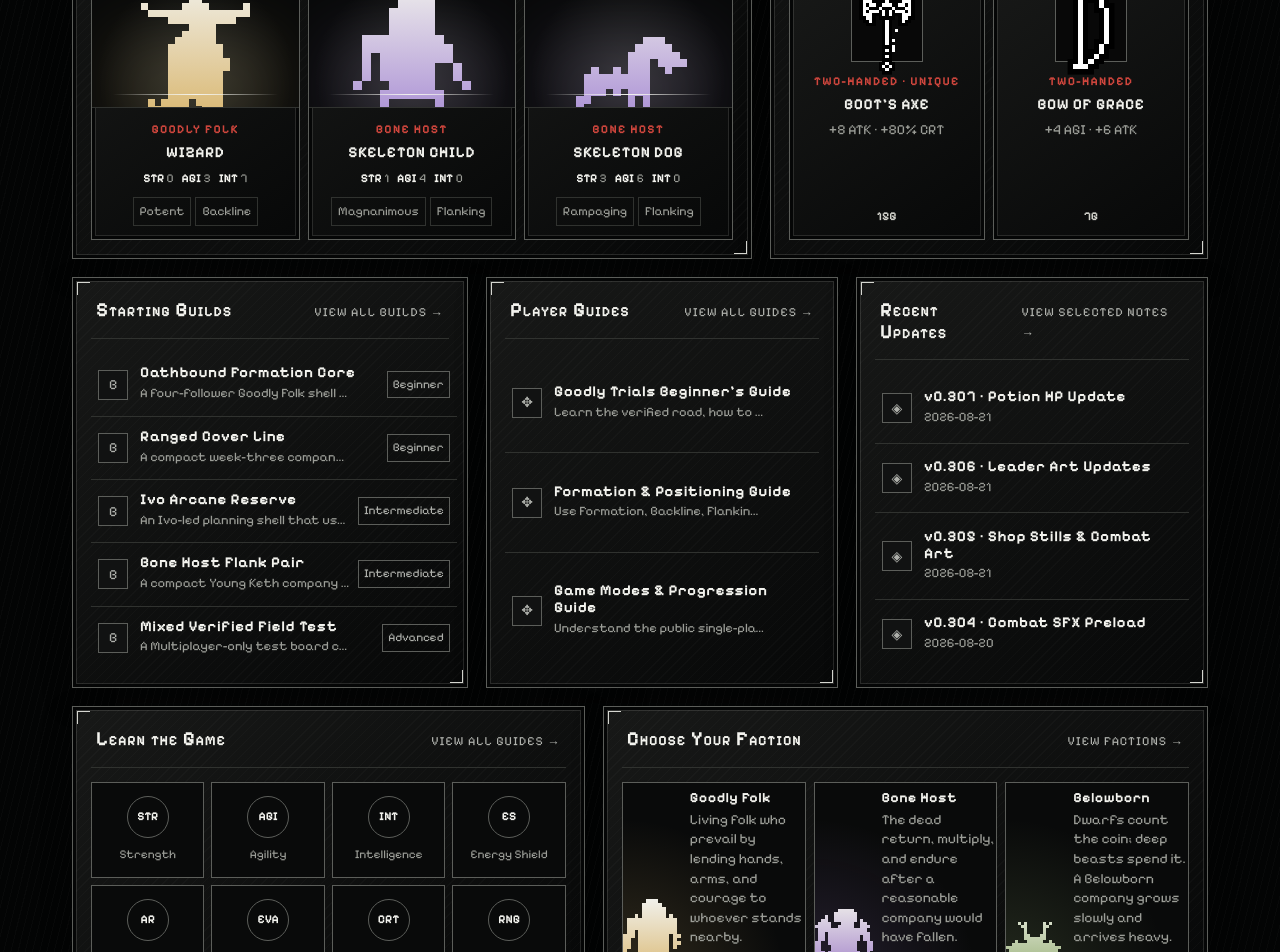
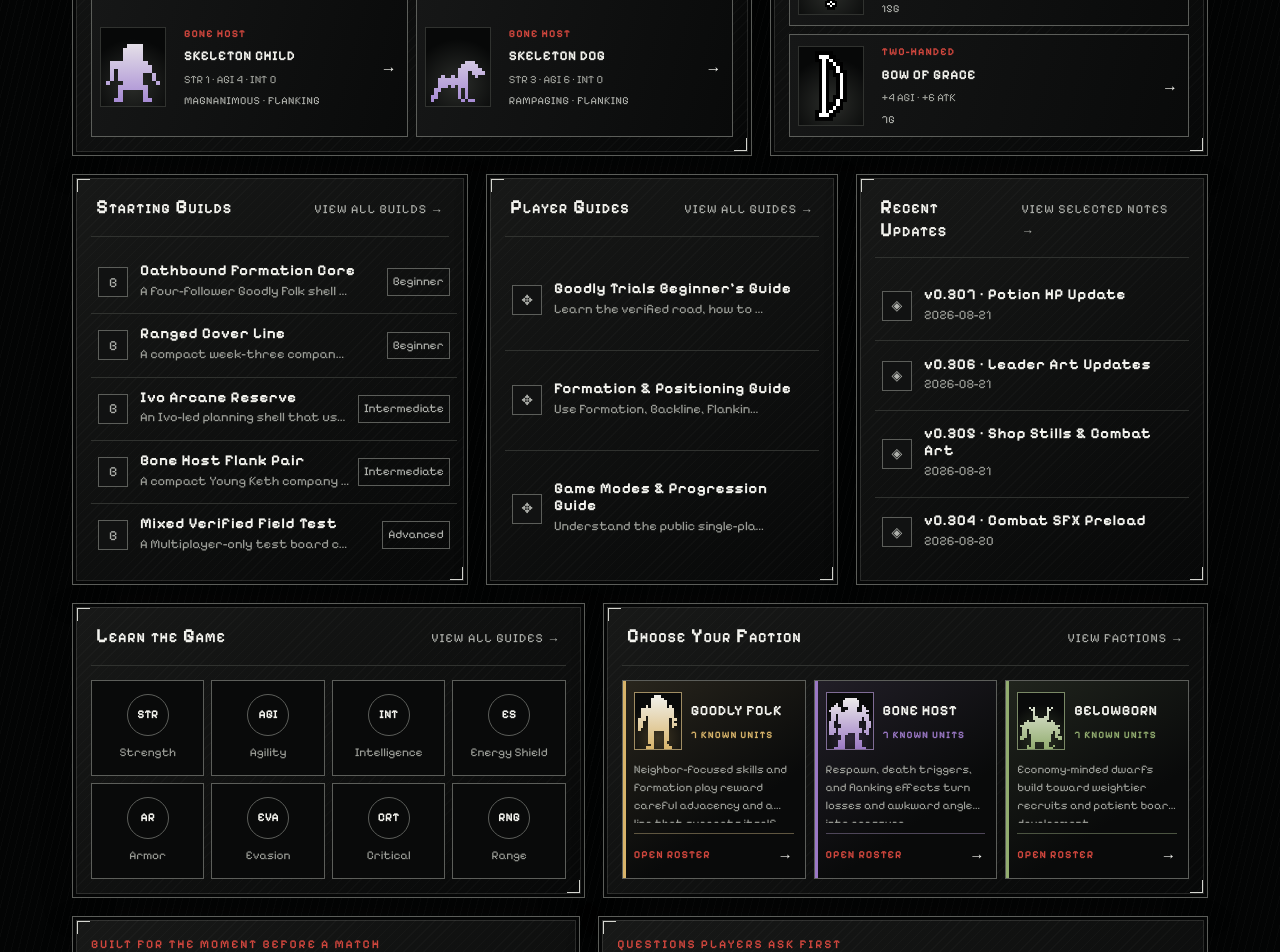
Before and after one commit to wanghuan072/Goodly-Trials, a Next.js app: page / in a window 1280 px wide. Shown: the part 1380-2332 px from the top of the page. Built offline with nearby package versions, Linux system fonts and the light colour scheme.

Commit message:
Refine home showcase and faction cards

```diff
--- a/src/page/home/HomePage.tsx
+++ b/src/page/home/HomePage.tsx
@@ -1,9 +1,7 @@
 import type { CSSProperties, ReactNode } from "react";
 import Image from "next/image";
 import Link from "next/link";
-import ItemCard from "@/components/content/ItemCard";
 import HeroVideo from "@/page/home/HeroVideo";
-import UnitCard from "@/components/content/UnitCard";
 import UnitSprite from "@/components/content/UnitSprite";
 import {
   builds,
@@ -13,6 +11,7 @@ import {
   units,
   updates,
 } from "@/lib/data/game-content";
+import type { Item, Unit } from "@/types/content";
 import styles from "@/style/page/home/home.module.css";
 
 const archiveLinks = [
@@ -79,6 +78,48 @@ function PanelTitle({
       <h2>{children}</h2>
       {href && link && <Link href={href}>{link} →</Link>}
     </header>
+  );
+}
+
+function HomeUnitEntry({ unit }: { unit: Unit }) {
+  return (
+    <Link className={styles.referenceEntry} href={`/wiki/units/${unit.slug}`}>
+      <span className={`${styles.referenceArt} ${styles.unitReferenceArt}`}>
+        <UnitSprite src={unit.image} color={unit.accent} />
+      </span>
+      <span className={styles.referenceCopy}>
+        <small>{unit.faction}</small>
+        <strong>{unit.name}</strong>
+        <span>STR {unit.stats.str} · AGI {unit.stats.agi} · INT {unit.stats.int}</span>
+        <em>{unit.trait.name} · {unit.tactic.name}</em>
+      </span>
+      <span className={styles.referenceArrow} aria-hidden="true">→</span>
+    </Link>
+  );
+}
+
+function HomeItemEntry({ item }: { item: Item }) {
+  const artworkPending = item.image.endsWith("item-data-pending.svg");
+
+  return (
+    <Link className={styles.referenceEntry} href={`/wiki/gear/${item.slug}`}>
+      <span className={`${styles.referenceArt} ${styles.itemReferenceArt}`}>
+        <Image
+          src={item.image}
+          alt={artworkPending ? `${item.name} artwork pending` : `${item.name} official game icon`}
+          width={62}
+          height={62}
+          unoptimized={item.image.endsWith(".gif")}
+        />
+      </span>
+      <span className={styles.referenceCopy}>
+        <small>{item.type}</small>
+        <strong>{item.name}</strong>
+        <span>{item.effects.slice(0, 2).join(" · ")}</span>
+        <em>{item.cost === undefined ? "Cost not published" : `${item.cost}G`}</em>
+      </span>
+      <span className={styles.referenceArrow} aria-hidden="true">→</span>
+    </Link>
   );
 }
 
@@ -214,9 +255,9 @@ export default function HomePage() {
             <PanelTitle href="/wiki/units" link="View unit cards">
               Unit Cards
             </PanelTitle>
-            <div className={styles.unitGrid}>
+            <div className={`${styles.referenceList} ${styles.unitReferenceList}`}>
               {units.map((unit) => (
-                <UnitCard key={unit.slug} unit={unit} />
+                <HomeUnitEntry key={unit.slug} unit={unit} />
               ))}
             </div>
           </div>
@@ -224,9 +265,9 @@ export default function HomePage() {
             <PanelTitle href="/wiki/gear" link="Browse examples">
               Gear You Can Check
             </PanelTitle>
-            <div className={styles.itemGrid}>
+            <div className={`${styles.referenceList} ${styles.itemReferenceList}`}>
               {items.slice(0, 4).map((item) => (
-                <ItemCard key={item.slug} item={item} />
+                <HomeItemEntry key={item.slug} item={item} />
               ))}
             </div>
           </div>
@@ -307,20 +348,28 @@ export default function HomePage() {
             <div className={styles.factionGrid}>
               {factions.map((faction) => (
                 <Link
+                  className={styles.factionDossier}
                   key={faction.slug}
                   href={`/wiki/factions/${faction.slug}`}
                   style={{ "--faction": faction.accent } as CSSProperties}
                 >
-                  <UnitSprite
-                    src={faction.image}
-                    color={faction.accent}
-                    large
-                  />
-                  <div>
-                    <h3>{faction.name}</h3>
-                    <p>{faction.summary}</p>
-                    <span>Explore →</span>
-                  </div>
+                  <span className={styles.factionDossierHead}>
+                    <span className={styles.factionMark}>
+                      <UnitSprite
+                        src={faction.image}
+                        color={faction.accent}
+                        large
+                      />
+                    </span>
+                    <span>
+                      <strong>{faction.name}</strong>
+                      <small>{faction.roster.length} known units</small>
+                    </span>
+                  </span>
+                  <span className={styles.factionPitch}>{faction.playstyle}</span>
+                  <span className={styles.factionAction}>
+                    Open roster <b aria-hidden="true">→</b>
+                  </span>
                 </Link>
               ))}
             </div>
--- a/src/style/page/home/home.module.css
+++ b/src/style/page/home/home.module.css
@@ -311,9 +311,43 @@
 .tierRows :global([class*="sprite"]) { width: 39px; height: 42px; border: 1px solid var(--border-bronze); background-color: var(--sprite-color); }
 .tierNote { margin: 8px 4px 2px; color: var(--text-muted); font-size: 0.75rem; line-height: 1.35; }
 .showcaseRow { grid-template-columns: minmax(0, 1.55fr) minmax(320px, 1fr); }
-.unitGrid, .itemGrid { display: grid; flex: 1; gap: 8px; align-items: stretch; }
-.unitGrid { grid-template-columns: repeat(3, 1fr); }
-.itemGrid { grid-template-columns: repeat(2, 1fr); }
+.referenceList { display: grid; flex: 1; gap: 8px; align-content: stretch; }
+.unitReferenceList { grid-template-columns: repeat(2, minmax(0, 1fr)); grid-template-rows: repeat(3, minmax(0, 1fr)); }
+.itemReferenceList { grid-template-columns: 1fr; }
+.referenceEntry {
+  display: grid;
+  min-height: 98px;
+  grid-template-columns: 74px minmax(0, 1fr) auto;
+  align-items: center;
+  gap: 10px;
+  padding: 8px 10px 8px 8px;
+  border: 1px solid var(--border-bronze);
+  background: linear-gradient(105deg, #161717, #090a0a);
+  transition: border-color .16s ease, background .16s ease, transform .16s ease;
+}
+.referenceEntry:hover {
+  border-color: var(--gold-bright);
+  background: linear-gradient(105deg, #222422, #101111);
+  box-shadow: inset 3px 0 var(--accent-red);
+  transform: translateX(2px);
+}
+.referenceArt {
+  display: grid;
+  width: 66px;
+  height: 80px;
+  place-items: center;
+  overflow: hidden;
+  border: 1px solid var(--border-soft);
+  background: radial-gradient(circle at 50% 72%, #2b2d2a, #070808 70%);
+}
+.unitReferenceArt :global(.unit-sprite) { width: 54px; height: 70px; }
+.itemReferenceArt img { width: 48px; height: 48px; object-fit: contain; image-rendering: pixelated; transform: scale(1.45); }
+.referenceCopy { display: grid; min-width: 0; gap: 3px; }
+.referenceCopy small { color: var(--accent-red); font-size: .66rem; font-weight: 700; letter-spacing: .1em; text-transform: uppercase; }
+.referenceCopy strong { overflow: hidden; color: var(--parchment); font-size: .84rem; letter-spacing: .035em; text-overflow: ellipsis; text-transform: uppercase; white-space: nowrap; }
+.referenceCopy > span { overflow: hidden; color: var(--text-muted); font-size: .7rem; text-overflow: ellipsis; white-space: nowrap; }
+.referenceCopy em { overflow: hidden; color: var(--gold); font-size: .68rem; font-style: normal; letter-spacing: .035em; text-overflow: ellipsis; text-transform: uppercase; white-space: nowrap; }
+.referenceArrow { color: var(--gold-bright); font-family: var(--font-display); font-size: 1rem; }
 .threeColumns { grid-template-columns: 1.08fr .96fr .96fr; }
 .linkList { display: grid; flex: 1; align-content: stretch; }
 .linkList > a {
@@ -381,23 +415,81 @@
   grid-template-columns: repeat(3, 1fr);
   gap: 8px;
 }
-.factionGrid > a {
+.factionDossier {
   --faction: var(--gold);
   display: grid;
-  min-height: 118px;
-  grid-template-columns: 62px 1fr;
-  align-items: center;
-  gap: 5px;
+  min-height: 178px;
+  grid-template-rows: auto 1fr auto;
+  gap: 10px;
+  padding: 11px;
   overflow: hidden;
   border: 1px solid var(--border-bronze);
   background:
-    radial-gradient(circle at left bottom, color-mix(in srgb, var(--faction) 20%, transparent), transparent 60%),
-    #090a0a;
+    linear-gradient(145deg, color-mix(in srgb, var(--faction) 12%, #111212), #090a0a 66%);
+  box-shadow: inset 3px 0 var(--faction);
+  transition: border-color .16s ease, background .16s ease, transform .16s ease;
 }
-.factionGrid > a > span { width: 58px; height: 82px; align-self: end; }
-.factionGrid h3 { color: var(--gold-bright); font-size: 0.875rem; }
-.factionGrid p { margin-top: 4px; color: var(--text-muted); font-size: 14px; line-height: 1.4; }
-.factionGrid div > span { display: block; margin-top: 7px; color: var(--accent-red); font-size: 0.75rem; text-transform: uppercase; }
+.factionDossier:hover {
+  border-color: var(--faction);
+  background: linear-gradient(145deg, color-mix(in srgb, var(--faction) 20%, #151616), #0c0d0d 66%);
+  transform: translateY(-2px);
+}
+.factionDossierHead {
+  display: grid;
+  grid-template-columns: 48px minmax(0, 1fr);
+  align-items: center;
+  gap: 9px;
+}
+.factionMark {
+  display: grid;
+  width: 48px;
+  height: 58px;
+  place-items: end center;
+  overflow: hidden;
+  border: 1px solid color-mix(in srgb, var(--faction) 55%, var(--border-bronze));
+  background: radial-gradient(circle at 50% 80%, color-mix(in srgb, var(--faction) 26%, transparent), transparent 66%), #090a0a;
+}
+.factionMark :global(.unit-sprite) { width: 42px; height: 54px; }
+.factionDossierHead strong, .factionDossierHead small { display: block; }
+.factionDossierHead strong {
+  overflow: hidden;
+  color: var(--gold-bright);
+  font-size: .88rem;
+  letter-spacing: .035em;
+  text-overflow: ellipsis;
+  text-transform: uppercase;
+  white-space: nowrap;
+}
+.factionDossierHead small {
+  margin-top: 5px;
+  color: var(--faction);
+  font-size: .62rem;
+  font-weight: 700;
+  letter-spacing: .1em;
+  text-transform: uppercase;
+}
+.factionPitch {
+  display: -webkit-box;
+  overflow: hidden;
+  color: var(--text-muted);
+  font-size: .73rem;
+  line-height: 1.55;
+  -webkit-box-orient: vertical;
+  -webkit-line-clamp: 3;
+}
+.factionAction {
+  display: flex;
+  align-items: center;
+  justify-content: space-between;
+  padding-top: 8px;
+  border-top: 1px solid color-mix(in srgb, var(--faction) 28%, var(--border-soft));
+  color: var(--accent-red);
+  font-size: .67rem;
+  font-weight: 700;
+  letter-spacing: .09em;
+  text-transform: uppercase;
+}
+.factionAction b { color: var(--gold-bright); font-family: var(--font-display); font-size: .95rem; }
 .sourcePanel {
   display: grid;
   grid-template-columns: 1.2fr 1fr auto;
@@ -422,7 +514,8 @@
   .heroSearch { grid-template-columns: 1fr; }
   .heroSearch nav { justify-content: center; }
   .exploreRow, .showcaseRow, .bottomRow, .infoRow { grid-template-columns: 1fr; }
-  .archiveGrid, .unitGrid { grid-template-columns: repeat(3, 1fr); }
+  .archiveGrid { grid-template-columns: repeat(3, 1fr); }
+  .unitReferenceList { grid-template-columns: repeat(2, minmax(0, 1fr)); }
   .threeColumns { grid-template-columns: 1fr 1fr; }
   .threeColumns > :last-child { grid-column: 1 / -1; }
 }
@@ -433,7 +526,10 @@
   .heroSearch nav { display: none; }
   .heroActions { align-items: stretch; flex-direction: column; }
   .heroActions a { width: 100%; }
-  .archiveGrid, .unitGrid, .itemGrid { grid-template-columns: 1fr 1fr; }
+  .archiveGrid { grid-template-columns: 1fr 1fr; }
+  .referenceEntry { min-height: 92px; grid-template-columns: 66px minmax(0, 1fr) auto; }
+  .referenceArt { width: 58px; height: 74px; }
+  .unitReferenceArt :global(.unit-sprite) { width: 48px; height: 64px; }
   .threeColumns, .sourcePanel, .infoRow { grid-template-columns: 1fr; }
   .threeColumns > :last-child { grid-column: auto; }
   .mechanicsGrid { grid-template-columns: repeat(4, 1fr); }
@@ -445,6 +541,6 @@
 }
 @media (max-width: 560px) {
   .archiveGrid { grid-template-columns: 1fr; }
-  .unitGrid, .itemGrid { grid-template-columns: 1fr 1fr; }
+  .unitReferenceList { grid-template-columns: 1fr; grid-template-rows: none; }
   .archiveCard { min-height: 96px; }
 }
```
